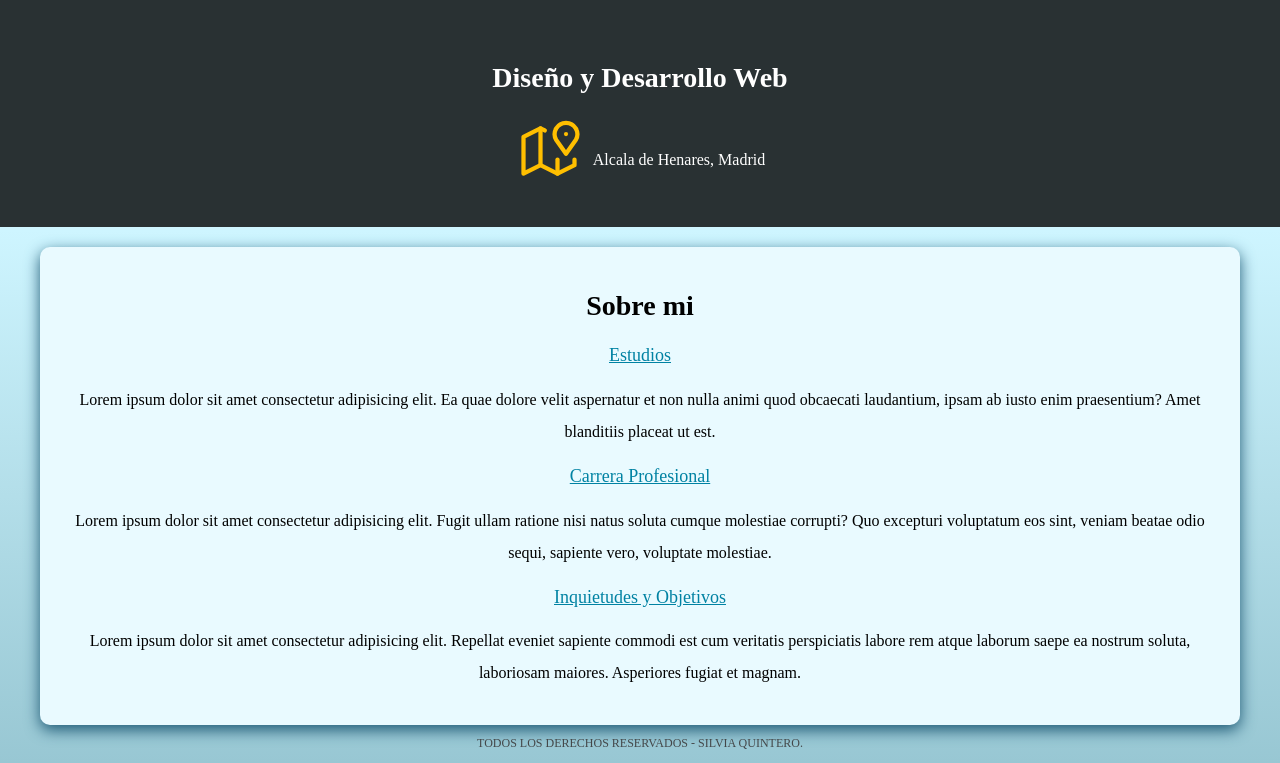
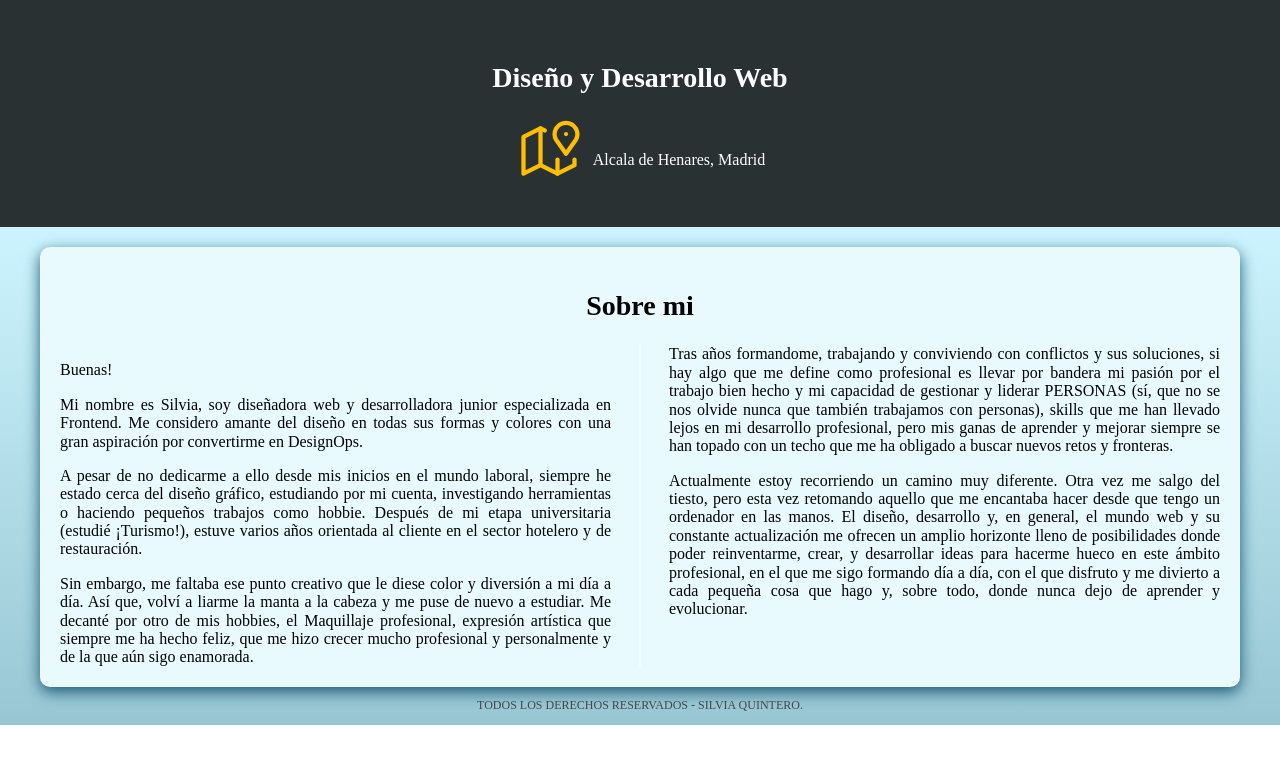
Before and after one commit to Silvia-quint/portfolio-web, a website built with Vite: page src/sobre-mi.html in a window 1280 px wide. Shown: the part 126-889 px from the top of the page. After the commit the page ends 851 px from the top, so only its background shows below. Built offline with nearby package versions, Linux system fonts and the light colour scheme; a web font is replaced by a local one.

Commit message:
add content and styles

```diff
--- a/src/index.css
+++ b/src/index.css
@@ -326,6 +326,13 @@ h1,h2,h3{
     height: 230px;
 }
 
+.sobre-mi {
+    text-align:justify;
+    column-count: 2;
+    column-gap: 5%;
+    column-rule: 2px solid #effdff;
+}
+
 /*HTML - PROYECTOS -> ESTILOS*/
 /*Caja .proyectos*/
 .presentacion-proyectos{
--- a/src/sobre-mi.html
+++ b/src/sobre-mi.html
@@ -17,7 +17,7 @@
     </script>
 </head>
 <body>
-    <header id="inicio">
+    <header class="inicio">
          <h1 class="titulo">Silvia Quintero <span>Freelance</span></h1>
          <div class="nav-bg">
              <nav class="barra-navegacion contenedor">
@@ -49,20 +49,24 @@
     <main class="contenedor sombra">
         <h2>Sobre mi</h2>
         <div class="sobre-mi">
-            <section class="apartado">
-                <h3>Estudios</h3>
-                <p>Lorem ipsum dolor sit amet consectetur adipisicing elit. Ea quae dolore velit aspernatur et non nulla animi quod obcaecati laudantium, ipsam ab iusto enim praesentium? Amet blanditiis placeat ut est.</p>
-            </section>
-
-            <section class="apartado">
-                <h3>Carrera Profesional</h3>
-                <p>Lorem ipsum dolor sit amet consectetur adipisicing elit. Fugit ullam ratione nisi natus soluta cumque molestiae corrupti? Quo excepturi voluptatum eos sint, veniam beatae odio sequi, sapiente vero, voluptate molestiae.</p>
-            </section>
-
-            <section class="apartado">
-                <h3>Inquietudes y Objetivos</h3>
-                <p>Lorem ipsum dolor sit amet consectetur adipisicing elit. Repellat eveniet sapiente commodi est cum veritatis perspiciatis labore rem atque laborum saepe ea nostrum soluta, laboriosam maiores. Asperiores fugiat et magnam.</p>
-            </section>
+                <p>
+                  Buenas!
+                </p>
+                <p>
+                  Mi nombre es Silvia, soy diseñadora web y desarrolladora junior especializada en Frontend. Me considero amante del diseño en todas sus formas y colores con una gran aspiración por convertirme en DesignOps.
+                </p>
+                <p>
+                  A pesar de no dedicarme a ello desde mis inicios en el mundo laboral, siempre he estado cerca del diseño gráfico, estudiando por mi cuenta, investigando herramientas o haciendo pequeños trabajos como hobbie. Después de mi etapa universitaria (estudié ¡Turismo!), estuve varios años orientada al cliente en el sector hotelero y de restauración.
+                </p>
+                <p>
+                  Sin embargo, me faltaba ese punto creativo que le diese color y diversión a mi día a día. Así que, volví a liarme la manta a la cabeza y me puse de nuevo a estudiar. Me decanté por otro de mis hobbies, el Maquillaje profesional, expresión artística que siempre me ha hecho feliz, que me hizo crecer mucho profesional y personalmente y de la que aún sigo enamorada.
+                </p>
+                <p>
+                  Tras años formandome, trabajando y conviviendo con conflictos y sus soluciones, si hay algo que me define como profesional es llevar por bandera mi pasión por el trabajo bien hecho y mi capacidad de gestionar y liderar PERSONAS (sí, que no se nos olvide nunca que también trabajamos con personas), skills que me han llevado lejos en mi desarrollo profesional, pero mis ganas de aprender y mejorar siempre se han topado con un techo que me ha obligado a buscar nuevos retos y fronteras.
+                </p>
+                <p>
+                  Actualmente estoy recorriendo un camino muy diferente. Otra vez me salgo del tiesto, pero esta vez retomando aquello que me encantaba hacer desde que tengo un ordenador en las manos. El diseño, desarrollo y, en general, el mundo web y su constante actualización me ofrecen un amplio horizonte lleno de posibilidades donde poder reinventarme, crear, y desarrollar ideas para hacerme hueco en este ámbito profesional, en el que me sigo formando día a día, con el que disfruto y me divierto a cada pequeña cosa que hago y, sobre todo, donde nunca dejo de aprender y evolucionar.
+                </p>
         </div> <!-- cierre .sobre-mi-->
     </main>
     <footer class="pie-web">
```
Also changed, not shown: src/proyectos.html (+1 -1 lines).
